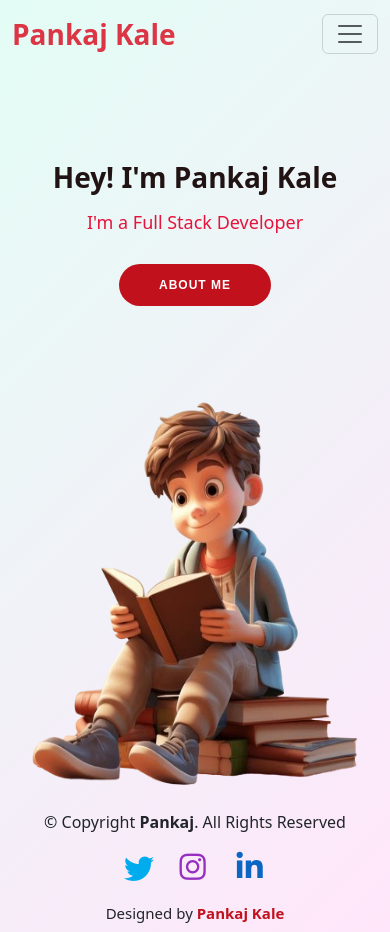
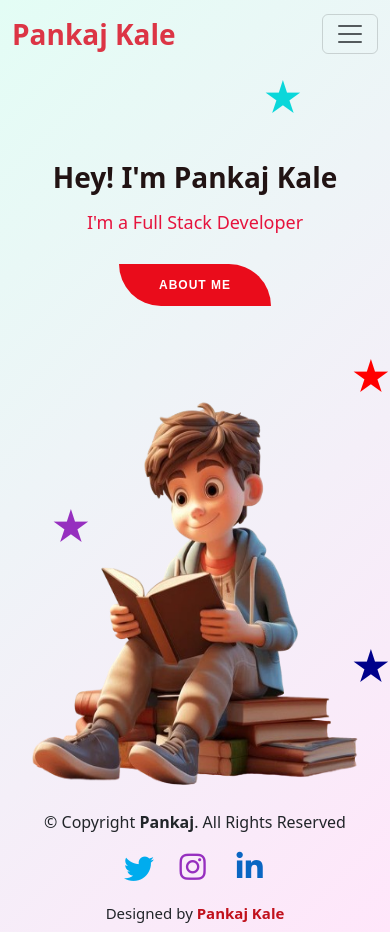
Before and after one commit to pankaj5252/Pankaj-kale-Portfolio, a React (Create React App) app: page / in a window 390 px wide. Built offline with nearby package versions, Linux system fonts and the light colour scheme.

Commit message:
Initial commit

```diff
--- a/src/components/Home.jsx
+++ b/src/components/Home.jsx
@@ -7,6 +7,7 @@ const Home = () => {
       <div className="container-fluid">
         <div className="row">
           <div className="col-md-6">
+          <span className="Star1">&#9733;</span>
             <section id="hero" className="d-flex align-items-center">
               <div
                 className="container d-flex flex-column align-items-center zoom-in animated-element-home"
@@ -22,6 +23,9 @@ const Home = () => {
             </section>
           </div>
           <div className="col-md-6 p-0 text-center">
+            <span className="Star">&#9733;</span>
+            <span className="Star2">&#9733;</span>
+            <span className="Star3">&#9733;</span>
             <img src="assets/boy1.png" className="boyImg" alt="" />
           </div>
         </div>
--- a/src/components/style.css
+++ b/src/components/style.css
@@ -6,7 +6,7 @@
   justify-content: center;
 }
 
-.fw-bold{
+.fw-bold {
   font-size: 28px !important;
 }
 
@@ -46,13 +46,15 @@
   }
 
   .me-auto {
-    margin-left:0px!important;
+    margin-left: 0px !important;
   }
-  #hero h2{
-    margin-top:15px !important;
+
+  #hero h2 {
+    margin-top: 15px !important;
     font-size: 18px !important;
   }
 }
+
 .me-auto {
   margin-left: 580px;
 }
@@ -67,10 +69,10 @@
 }
 
 /* HOME */
-.boyImg{
+.boyImg {
   margin-top: 13px;
   height: 550px;
-  width:560px ;
+  width: 560px;
 }
 
 #hero {
@@ -83,14 +85,16 @@
 }
 
 @media (max-width: 992px) {
-  #hero{
+  #hero {
     height: 33vh;
   }
-  .boyImg{
+
+  .boyImg {
     height: 450px;
-    width:100%;
+    width: 100%;
   }
-  #hero .container{
+
+  #hero .container {
     margin-top: 50px !important;
   }
 }
@@ -155,6 +159,26 @@
     font-size: 18px;
     line-height: 24px;
   }
+
+  .Star {
+    margin-left: 50px;
+    margin-top: 150px !important;
+  }
+
+  .Star1 {
+    margin-left: 250px !important;
+    margin-top: 0px !important;
+  }
+
+  .Star2 {
+    margin-left: 350px !important;
+    margin-top: 290px !important;
+  }
+
+  .Star3 {
+    margin-left: 350px !important;
+  }
+
 }
 
 @keyframes zoomIn {
@@ -169,6 +193,36 @@
 
 .zoom-in {
   animation: zoomIn 1s ease-in-out;
+}
+
+.Star {
+  margin-top: 300px;
+  color: #962fbf;
+  font-size: 40px;
+  position: absolute;
+}
+
+.Star1 {
+  margin-left: 200px;
+  color: rgb(11, 215, 218);
+  margin-top: 150px;
+  font-size: 40px;
+  position: absolute;
+}
+
+.Star2 {
+  color: darkblue;
+  margin-left: 200px;
+  margin-top: 550px;
+  font-size: 40px;
+  position: absolute;
+}
+
+.Star3 {
+  color: red;
+  margin-left: 500px;
+  font-size: 40px;
+  position: absolute;
 }
 
 /* ABOUT */
@@ -206,11 +260,11 @@
   letter-spacing: 1px;
   display: inline-block;
   padding: 12px 40px;
-  border-radius: 50px;
+  border-radius: 0px 50px !important;
   transition: 0.5s;
   margin-top: 30px;
   color: #fff;
-  background: #c1111c;
+  background: #ea0c1b !important;
 }
 
 .btn-about:hover {
```
